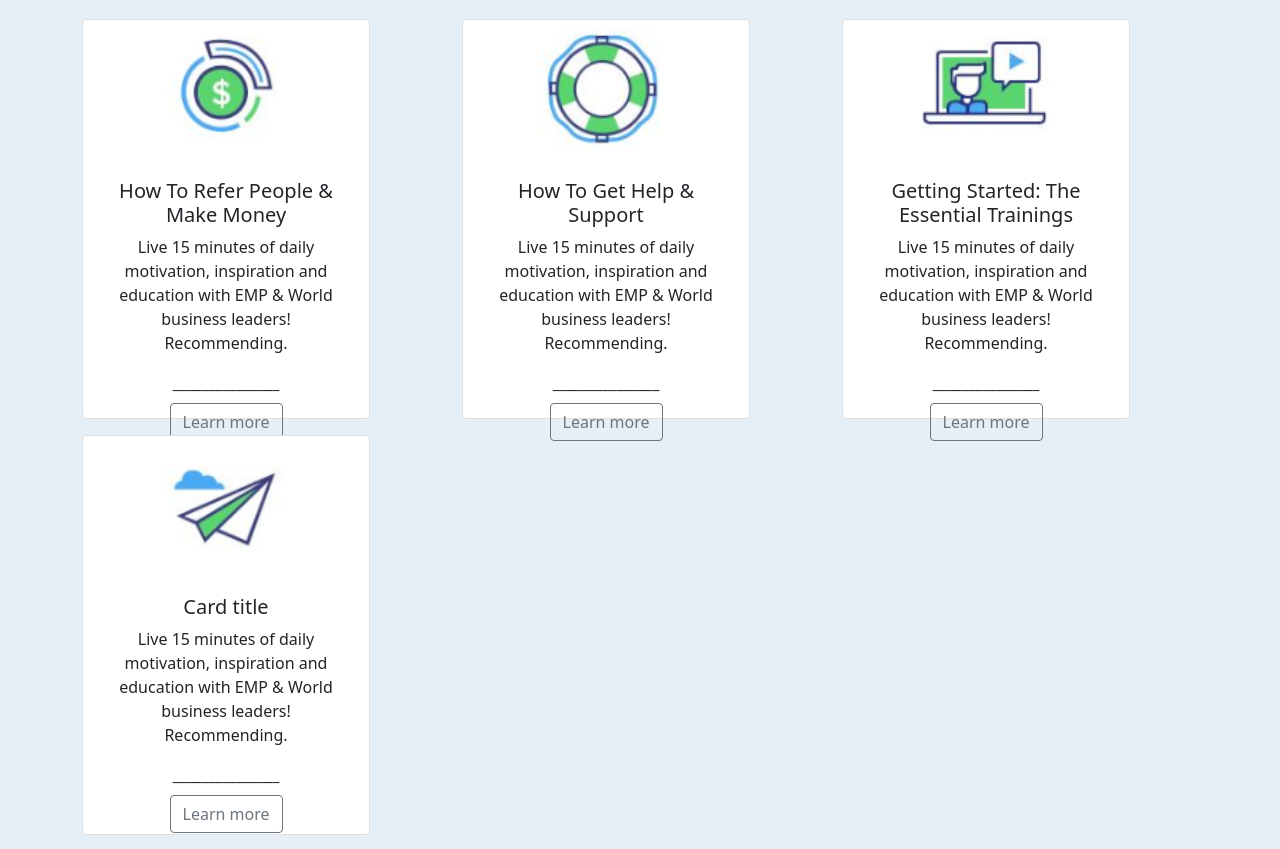
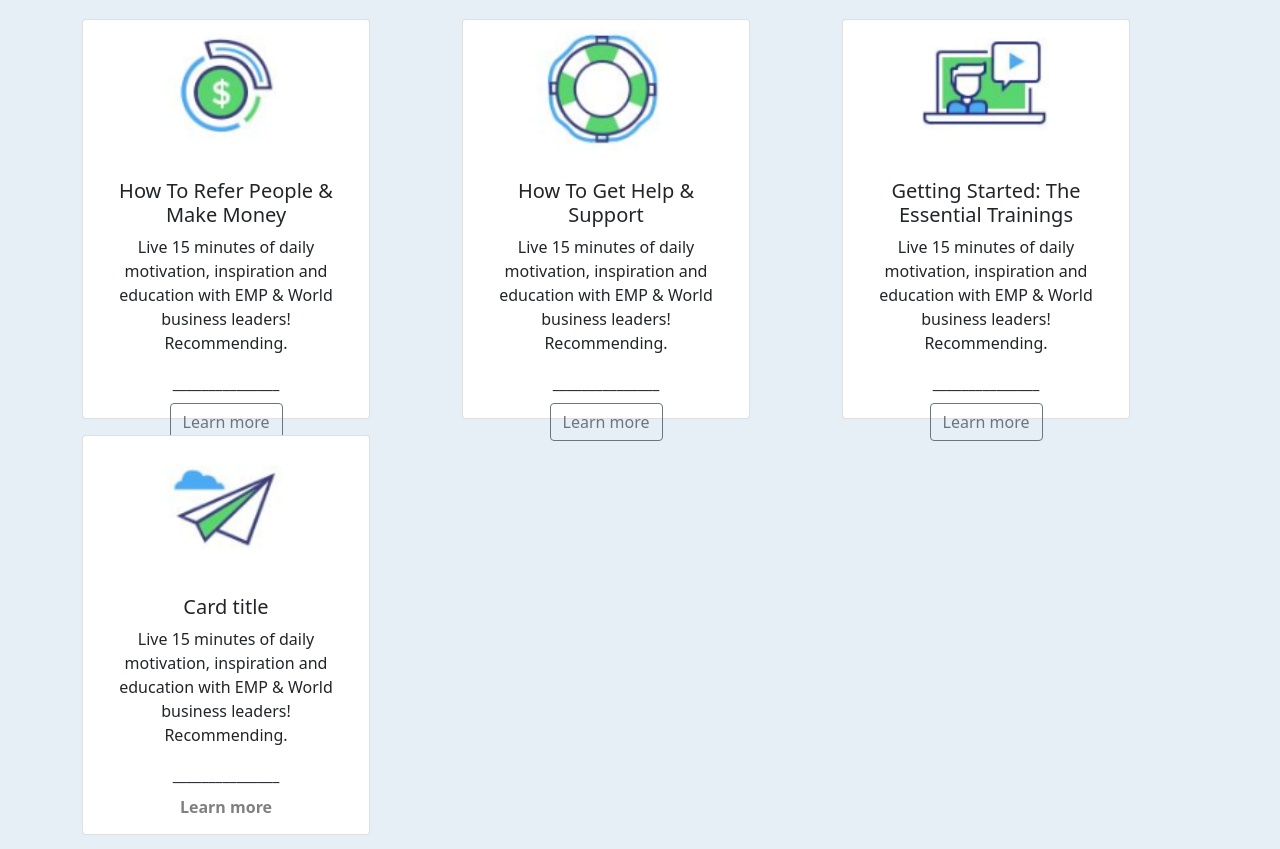
Before and after one commit to becodeorg/verou-3-css-framerworks-KoenH81, a plain HTML site: page index.html in a window 1280 px wide. Shown: the part 877-1726 px from the top of the page. Drawn offline with nearby package versions, Linux system fonts and the light colour scheme.

Commit message:
change styling for links

```diff
--- a/index.html
+++ b/index.html
@@ -113,7 +113,7 @@
                       <h5 class="card-title text-center">Card title</h5>
                       <p class="card-text text-center">Live 15 minutes of daily motivation, inspiration and education with EMP & World business leaders! Recommending.</p>
                       <p class="card-title text-center">_______________</p>
-                      <a href="#" class="btn btn-outline-secondary">Learn more</a>
+                      <a href="#">Learn more</a>
                     </div>
                   </div>
             </div>
--- a/style.css
+++ b/style.css
@@ -1,3 +1,8 @@
 body{
     background-color: #E6EFF6;
 }
+a{
+    color: gray;
+    text-decoration: none;
+    font-weight: bold;
+}
```
